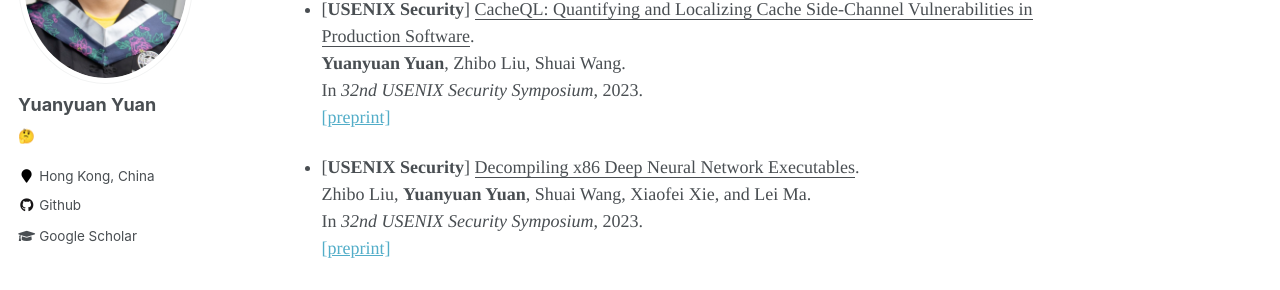
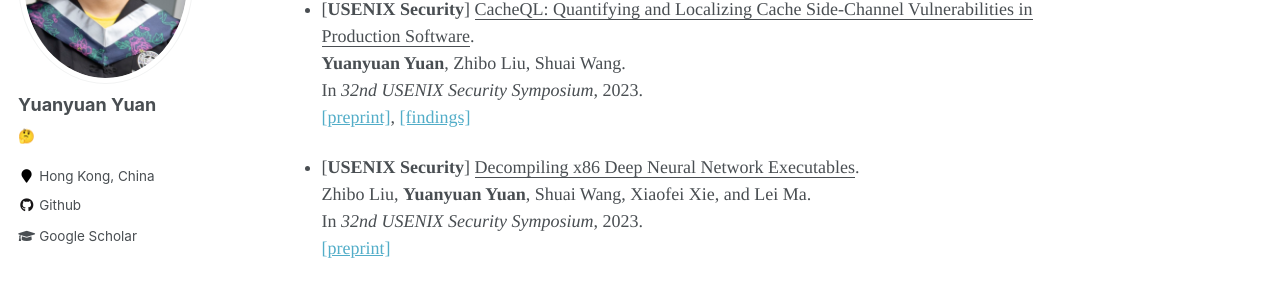
Before and after one commit to Yuanyuan-Yuan/Yuanyuan-Yuan.github.io, a Jekyll site: the page built from _pages/about.md, in a window 1280 px wide and 900 px high, scrolled down 546 px. Shown: the part 153-443 px from the top of the window. Built offline with Jekyll 4.4.1, drawn with Linux system fonts in a browser that asks for light colours; a script that is not in the unit is left out.

Commit message:
findings

```diff
--- a/_pages/about.md
+++ b/_pages/about.md
@@ -28,7 +28,7 @@ I'm currently a visiting student at the [AST lab](https://ast.ethz.ch/), ETH Zur
 - [**USENIX Security**] <u>CacheQL: Quantifying and Localizing Cache Side-Channel Vulnerabilities in Production Software</u>.
 **Yuanyuan Yuan**, Zhibo Liu, Shuai Wang.
 In *32nd USENIX Security Symposium*, 2023.
-[[preprint]](https://arxiv.org/pdf/2209.14952.pdf)
+[[preprint]](https://arxiv.org/pdf/2209.14952.pdf), [[findings]](https://sites.google.com/view/cache-ql#h.pgsarsaxsdsv)
 
 - [**USENIX Security**] <u>Decompiling x86 Deep Neural Network Executables</u>.
 Zhibo Liu, **Yuanyuan Yuan**, Shuai Wang, Xiaofei Xie, and Lei Ma.
```
